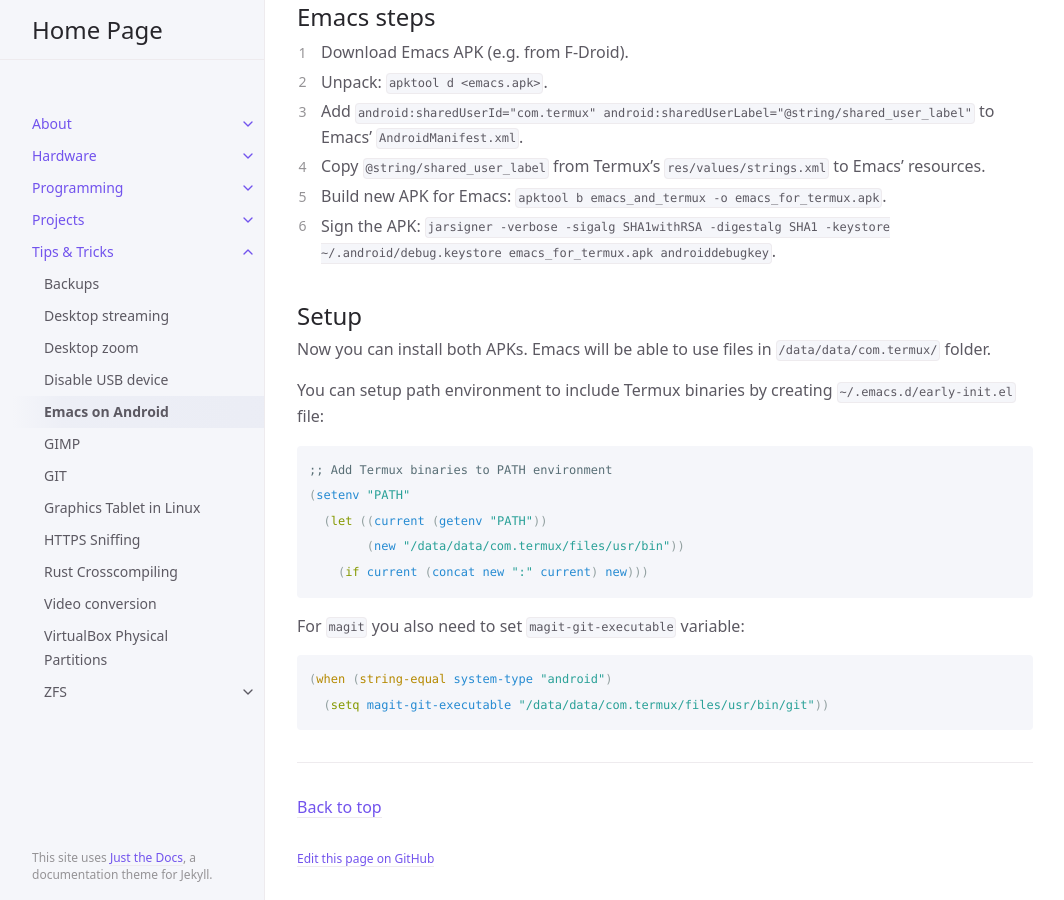
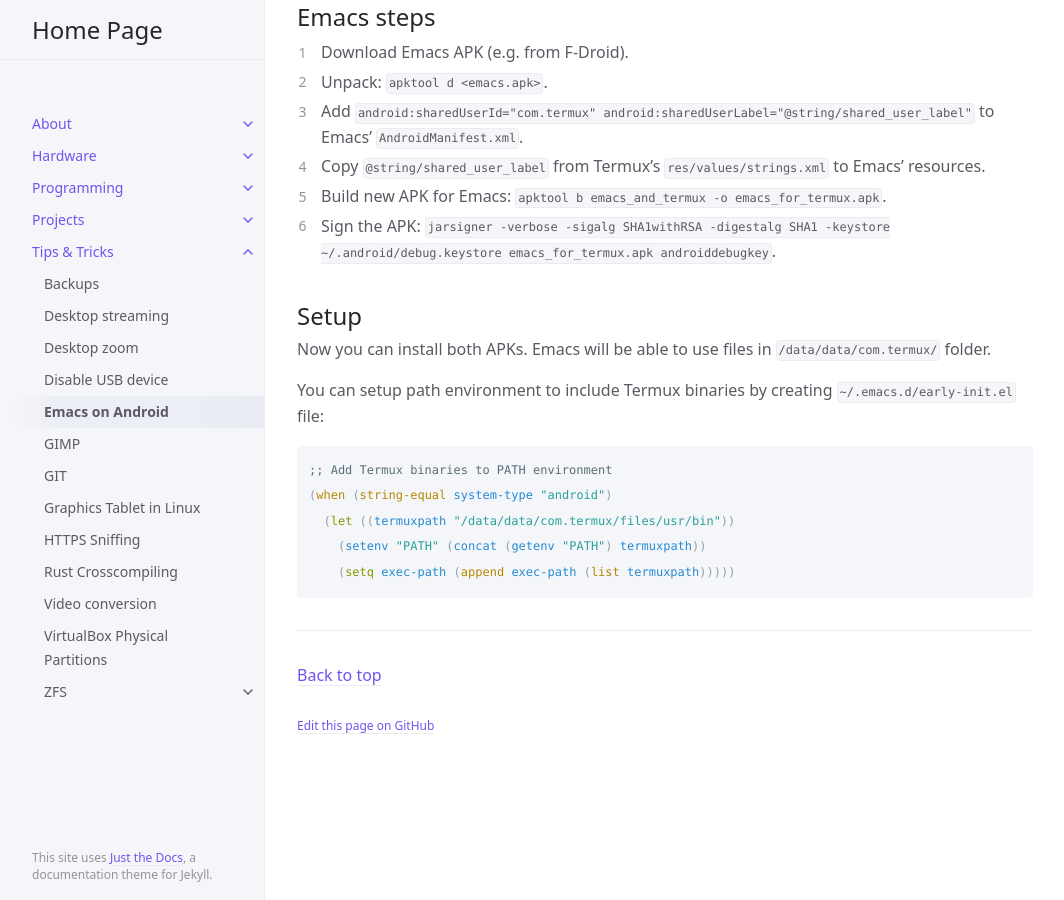
Before and after one commit to marek-g/marek-g.github.io, a Jekyll site: the page built from posts/tips_and_tricks/emacs_on_android.md, in a window 1280 px wide and 900 px high, scrolled down 995 px. Shown: the whole window, without its empty margins (107-1171 px from the left). Built offline with Jekyll 4.4.1, drawn with Linux system fonts in a browser that asks for light colours.

Commit message:
Update Android on Emacs

````diff
--- a/posts/tips_and_tricks/emacs_on_android.md
+++ b/posts/tips_and_tricks/emacs_on_android.md
@@ -51,15 +51,8 @@ You can setup path environment to include Termux binaries by creating `~/.emacs.
 
 ```elisp
 ;; Add Termux binaries to PATH environment
-(setenv "PATH"
-  (let ((current (getenv "PATH"))
-        (new "/data/data/com.termux/files/usr/bin"))
-    (if current (concat new ":" current) new)))
+(when (string-equal system-type "android")
+  (let ((termuxpath "/data/data/com.termux/files/usr/bin"))
+    (setenv "PATH" (concat (getenv "PATH") termuxpath))
+    (setq exec-path (append exec-path (list termuxpath)))))
 ```
-
-For `magit` you also need to set `magit-git-executable` variable:
-
-```elisp
-(when (string-equal system-type "android")
-  (setq magit-git-executable "/data/data/com.termux/files/usr/bin/git"))
-```
````
